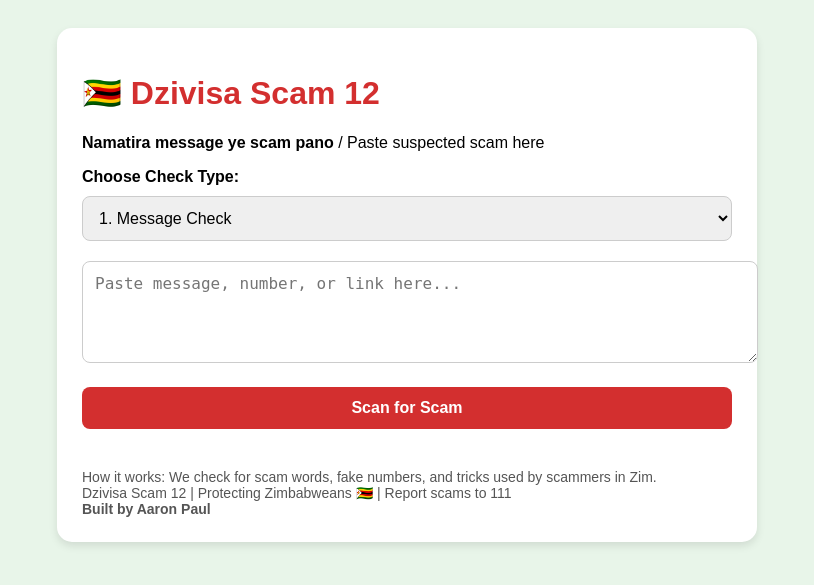
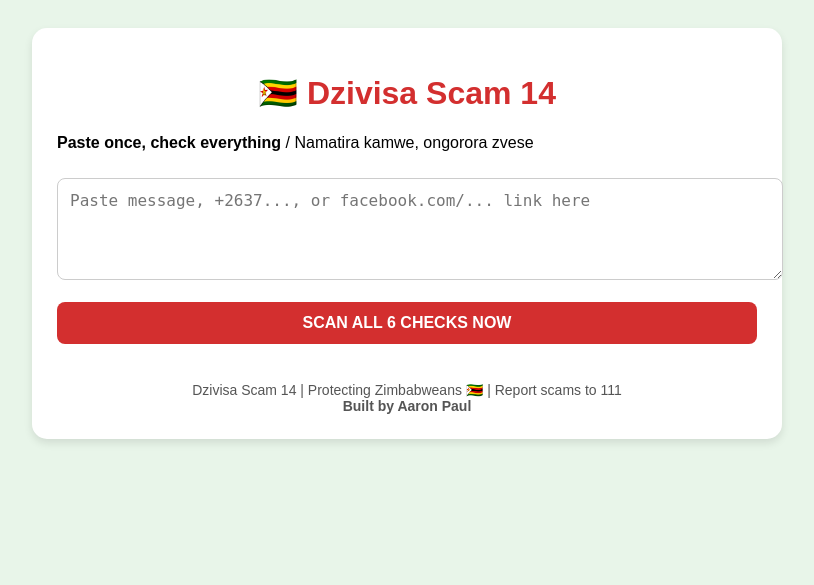
Before and after one commit to 136aaronpaul-rgb/dzivisa-scam, a Flask app: page / in a window 1280 px wide. Shown: the top 585 px of the page, without its empty margins (233-1047 px from the left). Run offline with Flask 3, Linux system fonts and the light colour scheme.

Commit message:
v14 All 6 checks visible with teaching tips

```diff
--- a/app.py
+++ b/app.py
@@ -1,25 +1,41 @@
 from flask import Flask, render_template, request
+import re
 
 app = Flask(__name__)
 
-scam_words = ["won", "congratulations", "claim", "otp", "pin", "password", "ecocash", "oneshot", "lottery", "agent", "free money"]
+scam_words = ["won", "congratulations", "claim", "otp", "pin", "password", "ecocash", "oneshot", "lottery", "agent", "free money", "click link"]
+
+tips = {
+    "Message": "Tip: Real companies never ask for OTP/PIN. Report to 111.",
+    "WhatsApp": "Tip: Scammers use new +263 78 numbers. Don't send money to strangers.",
+    "Call": "Tip: Banks never ask for Ecocash PIN on call. Hang up.",
+    "Facebook": "Tip: Fake FB pages have no blue tick and few followers.",
+    "Instagram": "Tip: 'You won' DMs on IG are 99% scams. Check for verified badge.",
+    "TikTok": "Tip: 'Send money to get money' on TikTok is always a scam."
+}
+
+def scan_text(text, check_type):
+    found = [word for word in scam_words if word in text.lower()]
+    is_number = re.search(r'\+?263[0-9]{9}', text)
+    is_link = "http" in text or "facebook.com" in text or "instagram.com" in text or "tiktok.com" in text
+
+    if found or (check_type in ["WhatsApp", "Call"] and is_number) or (check_type in ["Facebook", "Instagram", "TikTok"] and is_link):
+        return f"⚠️ POSSIBLE SCAM in {check_type}!", tips[check_type]
+    else:
+        return f"✅ {check_type} looks okay.", tips[check_type]
 
 @app.route("/", methods=["GET", "POST"])
 def home():
-    result = ""
-    input_type = ""
+    results = []
+    user_input = ""
     if request.method == "POST":
         user_input = request.form["user_input"]
-        check_type = request.form["check_type"]
+        types = ["Message", "WhatsApp", "Call", "Facebook", "Instagram", "TikTok"]
+        for t in types:
+            res, tip = scan_text(user_input, t)
+            results.append({"type": t, "result": res, "tip": tip})
 
-        found = [word for word in scam_words if word in user_input.lower()]
-
-        if found:
-            result = f"⚠️ SCAM DETECTED in {check_type}! Found: {', '.join(found)}"
-        else:
-            result = f"✅ {check_type} looks safe. But always verify!"
-
-    return render_template("index.html", result=result, input_type=input_type)
+    return render_template("index.html", results=results, user_input=user_input)
 
 if __name__ == "__main__":
     app.run(debug=True)
--- a/templates/index.html
+++ b/templates/index.html
@@ -1,49 +1,42 @@
 <!DOCTYPE html>
 <html lang="en">
 <head>
-    <title>Dzivisa Scam 12</title>
+    <title>Dzivisa Scam 14</title>
     <meta name="viewport" content="width=device-width, initial-scale=1.0">
     <style>
         body { font-family: Arial; background: #e8f5e9; padding: 20px; }
-        .box { background: white; padding: 25px; border-radius: 15px; max-width: 650px; margin: auto; box-shadow: 0 4px 8px rgba(0,0,0,0.1); }
-        h1 { color: #d32f2f; }
-        select, textarea, button { width: 100%; padding: 12px; margin: 10px 0; border-radius: 8px; border: 1px solid #ccc; font-size: 16px; }
-        button { background: #d32f2f; color: white; font-weight: bold; cursor: pointer; border: none; }
+        .box { background: white; padding: 25px; border-radius: 15px; max-width: 700px; margin: auto; box-shadow: 0 4px 8px rgba(0,0,0,0.1); }
+        h1 { color: #d32f2f; text-align: center; }
+        textarea { width: 100%; padding: 12px; margin: 10px 0; border-radius: 8px; border: 1px solid #ccc; font-size: 16px; }
+        button { width: 100%; padding: 12px; margin: 8px 0; background: #d32f2f; color: white; font-weight: bold; cursor: pointer; border: none; border-radius: 8px; font-size: 16px; }
         button:hover { background: #b71c1c; }
-        .result { margin-top: 20px; padding: 15px; background: #fff3e0; border-radius: 8px; font-size: 18px; }
-        .footer { margin-top: 30px; color: #555; font-size: 14px; }
+        .card { margin-top: 15px; padding: 15px; background: #fff3e0; border-radius: 8px; border-left: 5px solid #d32f2f; }
+        .tip { margin-top: 8px; padding: 10px; background: #e3f2fd; border-radius: 5px; font-size: 14px; }
+        .footer { margin-top: 30px; color: #555; font-size: 14px; text-align: center; }
     </style>
 </head>
 <body>
     <div class="box">
-        <h1>🇿🇼 Dzivisa Scam 12</h1>
-        <p><b>Namatira message ye scam pano</b> / Paste suspected scam here</p>
+        <h1>🇿🇼 Dzivisa Scam 14</h1>
+        <p><b>Paste once, check everything</b> / Namatira kamwe, ongorora zvese</p>
 
         <form method="POST">
-            <label><b>Choose Check Type:</b></label>
-            <select name="check_type" required>
-                <option value="Message">1. Message Check</option>
-                <option value="WhatsApp">2. WhatsApp Number Check</option>
-                <option value="Call">3. Call Number Check</option>
-                <option value="Facebook">4. Facebook Link Check</option>
-                <option value="Instagram">5. Instagram Check</option>
-                <option value="TikTok">6. TikTok Check</option>
-            </select>
-
-            <textarea name="user_input" rows="4" placeholder="Paste message, number, or link here..." required></textarea>
-
-            <button type="submit">Scan for Scam</button>
+            <textarea name="user_input" rows="4" placeholder="Paste message, +2637..., or facebook.com/... link here" required>{{ user_input }}</textarea>
+            <button type="submit">SCAN ALL 6 CHECKS NOW</button>
         </form>
 
-        {% if result %}
-        <div class="result">
-            <h3>{{ result }}</h3>
-        </div>
+        {% if results %}
+            {% for r in results %}
+            <div class="card">
+                <h3>{{ r.type }}</h3>
+                <b>{{ r.result }}</b>
+                <div class="tip">{{ r.tip }}</div>
+            </div>
+            {% endfor %}
         {% endif %}
 
         <div class="footer">
-            How it works: We check for scam words, fake numbers, and tricks used by scammers in Zim.<br>
-            Dzivisa Scam 12 | Protecting Zimbabweans 🇿🇼 | Report scams to 111<br>
+            Dzivisa Scam 14 | Protecting Zimbabweans 🇿🇼 | Report scams to 111<br>
             <b>Built by Aaron Paul</b>
         </div>
     </div>
```
